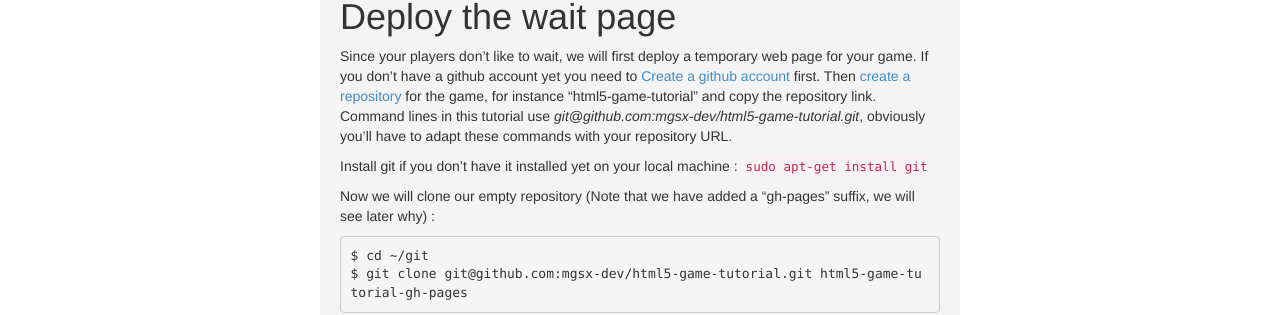
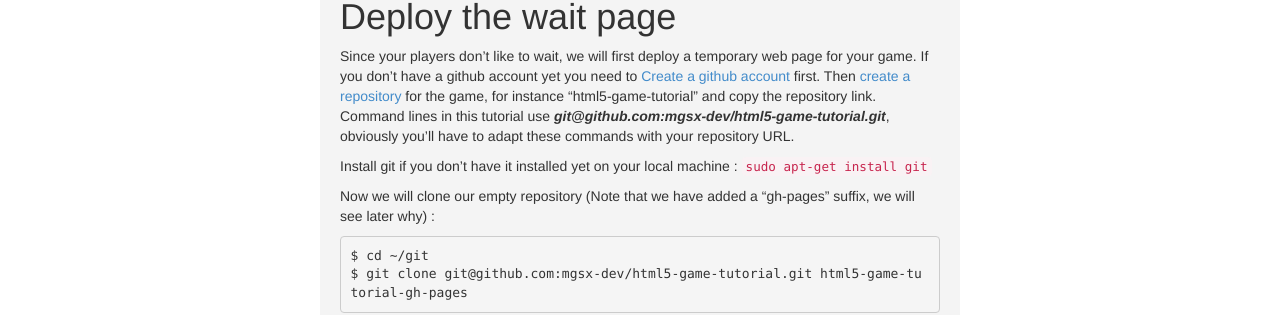
Before and after one commit to mgsx-dev/mgsx-dev.github.io, a Jekyll site: the page built from _posts/libgdx/2017-08-30-html5-game-tutorial.md, in a window 1280 px wide. Shown: the part 423-738 px from the top of the page. Built offline with Jekyll 4.4.1, drawn with Linux system fonts in a browser that asks for light colours.

Commit message:
improve style

```diff
--- a/css/style.css
+++ b/css/style.css
@@ -120,3 +120,34 @@
     color: #BBB;
     width: 99%; /* this fix scrollbars */
 }
+
+q:before, q:after{
+    font-size: 1.5em;
+    color: #474;
+}
+q:before {
+    content: '“';
+    padding-right: 10px;
+    padding-left: 5px;
+    border-left: 6px solid #474;
+}
+q:after {
+    content: '”';
+    padding-left: 10px;
+}
+q{
+    background-color: #d2f3de;
+    color: #476547;
+    padding: 10px;
+}
+
+mark{
+    background-color: #d2f3de;
+    color: #476547;
+    padding: 10px;
+    display: block;
+}
+
+em{
+    font-weight: bold;
+}
```
